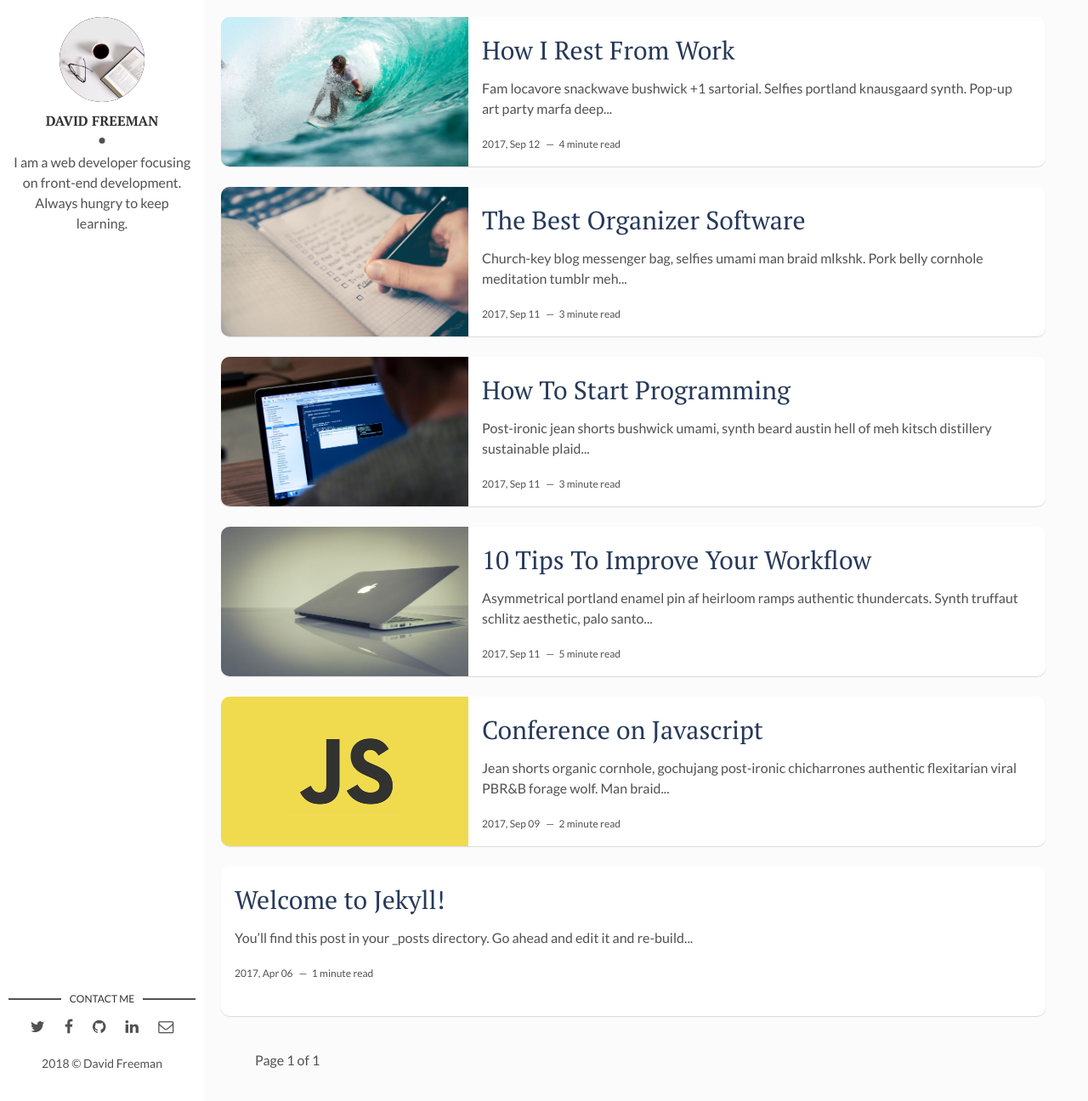
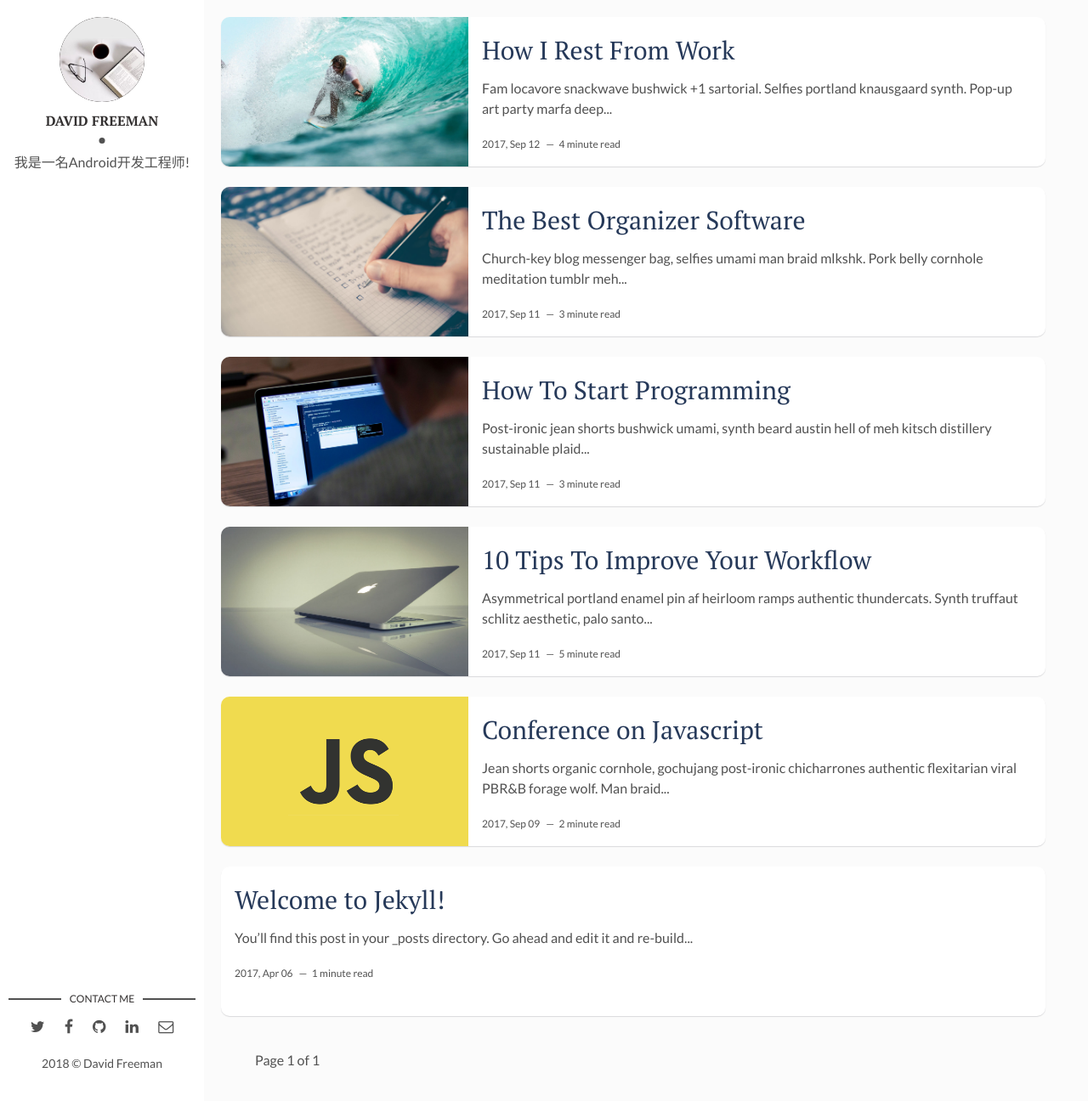
Before and after one commit to OnexZgj/OnexZgj.github.io, a Jekyll site: the page built from index.html, in a window 1280 px wide and 1296 px high. Shown: the whole window at 85% size. Built offline with Jekyll 4.4.1, drawn with Linux system fonts in a browser that asks for light colours; the list of posts is cut into pages by our own code.

Commit message:
Update _config.yml

```diff
--- a/_config.yml
+++ b/_config.yml
@@ -1,22 +1,22 @@
-title: Hello, world! I'm David Freeman
+title: OnexZgj
 description: > # this means to ignore newlines until "baseurl:"
   Write an awesome description for your new site here. You can edit this
   line in _config.yml. It will appear in your document head meta (for
   Google search results) and in your feed.xml site description.
 permalink: ':title/'
-baseurl: "/flexible-jekyll" # the subpath of your site, e.g. /blog
+baseurl: "/OnexZgj.github.io" # the subpath of your site, e.g. /blog
 url: "" # the base hostname & protocol for your site, e.g. http://example.com
 site-twitter: #if your site has a twitter account, enter it here
 
 # Author Settings
 author: David Freeman # add your name
 author-img: david-freeman.jpg # add your photo
-about-author: I am a web developer focusing on front-end development. Always hungry to keep learning. # add description
+about-author: 我是一名Android开发工程师! # add description
 twitter: # add your Twitter handle
 facebook: # add your Facebook handle
 github: artemsheludko # add your Github handle
 linkedin: # add your Linkedin handle
-email: # add your Email address
+email: 474835552@qq.com # add your Email address
 
 # Disqus
 discus-identifier: mr-brown # add your discus identifier
```
